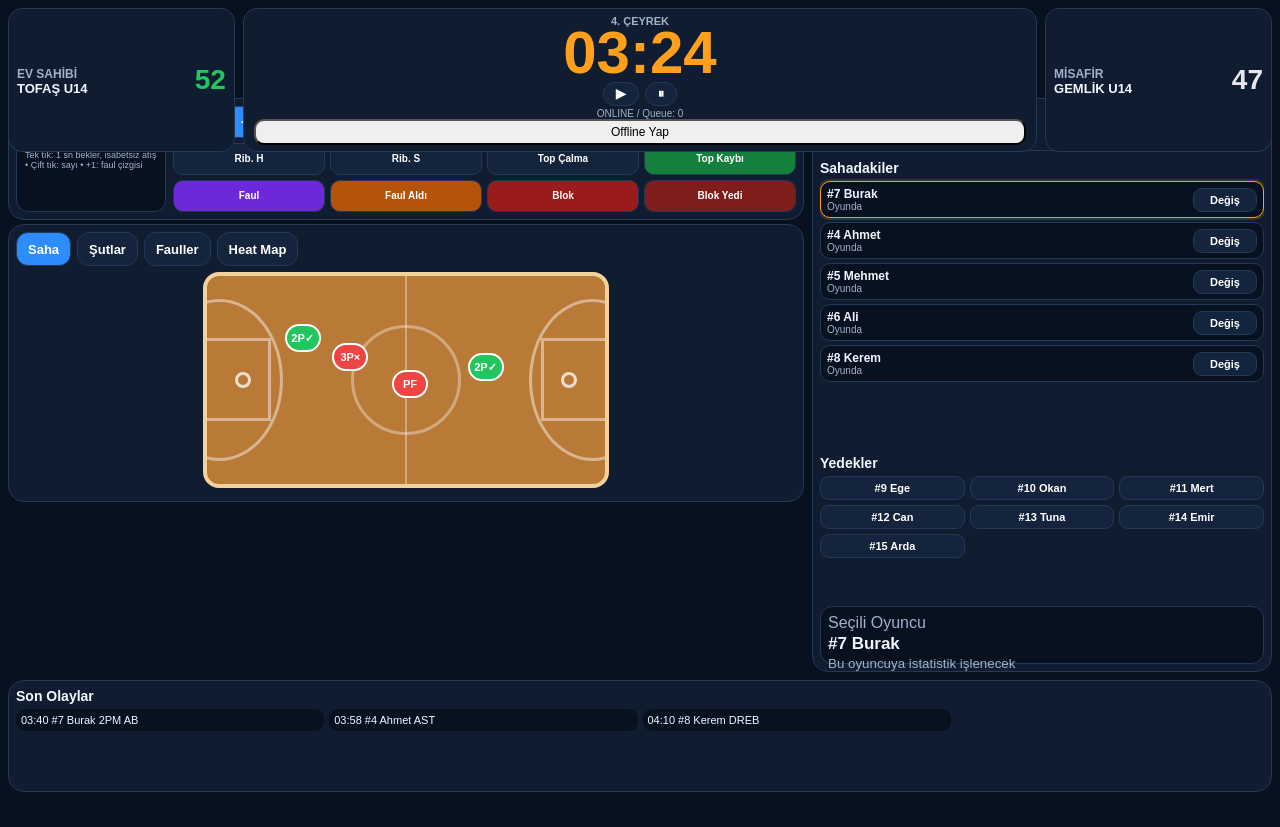
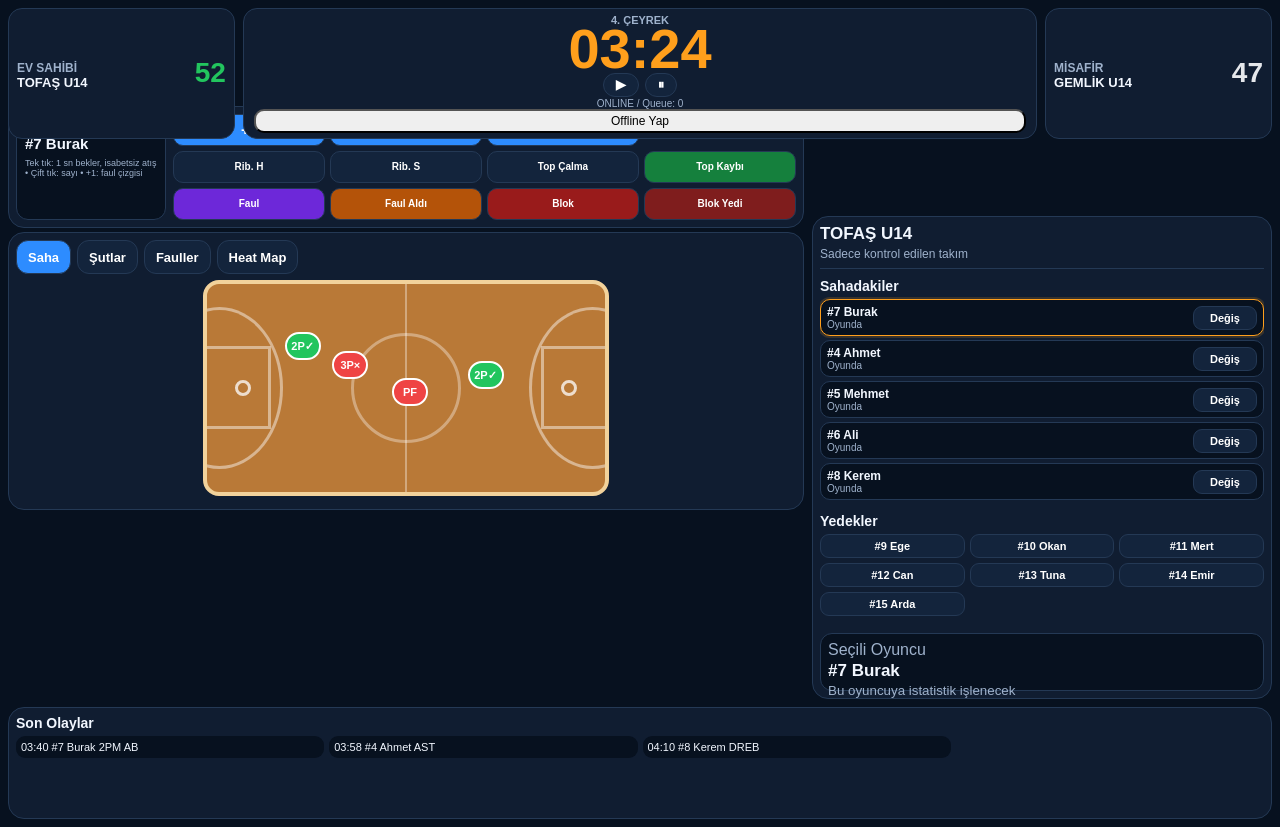
Before and after one commit to nonstopmujdat/nonstop-v2-beta, a Next.js app: page /operator in a window 1280 px wide. Before the commit the page ends 800 px from the top, so only its background shows below. Built offline with nearby package versions, Linux system fonts and the light colour scheme.

Commit message:
Add files via upload

```diff
--- a/app/globals.css
+++ b/app/globals.css
@@ -308,3 +308,41 @@ a{color:inherit;text-decoration:none}
   .roster-panel{margin-top:0;min-height:0}
   .court{width:100%;min-height:220px}
 }
+
+/* V2.1.3 vertical alignment fix: keep sizes, lower court/stat block, make scoreboard 10% shorter */
+.operator-page{
+  grid-template-rows:74px 118px minmax(0,1fr) 112px;
+  gap:8px;
+}
+.score-header{
+  min-height:0;
+}
+.team-score,.clock-box{
+  padding-top:5px;
+  padding-bottom:5px;
+}
+.clock-box strong{
+  font-size:56px;
+  line-height:.82;
+}
+.clock-buttons{
+  margin:1px 0;
+}
+.clock-box>button{
+  padding:3px 8px;
+}
+/* Move only the left work column downward so its bottom lines up better with the player column. */
+.stat-footer{
+  margin-top:16px;
+}
+.court-area{
+  margin-top:16px;
+}
+/* Keep the roster/player column up; no negative overlap needed. */
+.roster-panel{
+  margin-top:0;
+  min-height:100%;
+}
+@media(max-width:1000px){
+  .stat-footer,.court-area{margin-top:0}
+}
```
